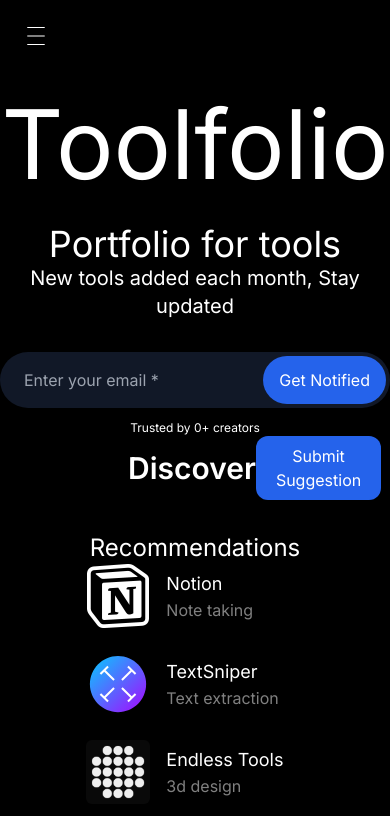
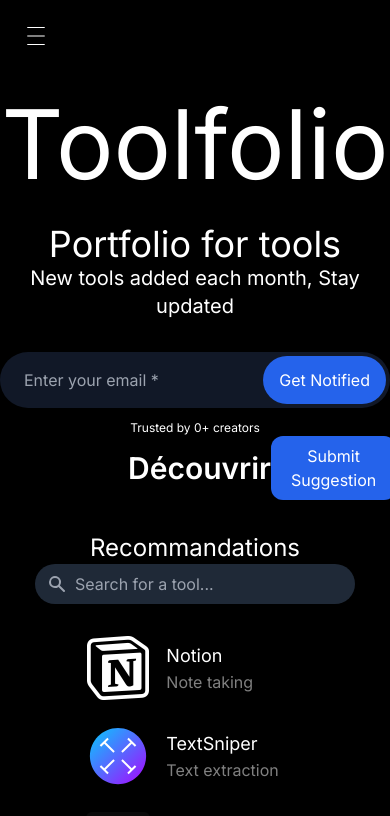
Before and after one commit to LeoDumas/Toolfolio_clone, a Next.js app: page / in a window 390 px wide. Shown: the top 816 px of the page. Built offline with nearby package versions, Linux system fonts and the light colour scheme.

Commit message:
Responsiveness + Search bar for discover page and Categories pages

```diff
--- /dev/null
+++ b/app/(routes)/categories/[category]/CategoryPageClient.tsx
@@ -0,0 +1,79 @@
+"use client";
+
+import { useState } from "react";
+import { Category, Tool } from "@/app/types";
+import ComplexAppCard from "@/components/ComplexAppCard";
+import LeftNavbar from "@/components/LeftNavbar";
+
+// To be able to search for a specific tool
+// In a separate file cause 'use client' deosn't work with dynamic routing
+export default function CategoryPageClient({
+  category,
+  tools,
+}: {
+  category: Category;
+  tools: Tool[];
+}) {
+  const [searchTerm, setSearchTerm] = useState("");
+
+  const filteredTools = tools.filter(
+    (tool) =>
+      tool.name.toLowerCase().includes(searchTerm.toLowerCase()) ||
+      tool.description.toLowerCase().includes(searchTerm.toLowerCase()) ||
+      tool.usage.toLowerCase().includes(searchTerm.toLowerCase())
+  );
+
+  const handleSearch = (event: React.ChangeEvent<HTMLInputElement>) => {
+    setSearchTerm(event.target.value);
+  };
+
+  return (
+    <main className="flex min-h-screen flex-col items-center pt-24 pb-24 lg:pl-80 bg-black text-white">
+      <LeftNavbar />
+      <div className=" flex flex-col md:flex-row w-full justify-between mb-6 px-1 sm:px-2 md:px-2 lg:px-20 xl:px-24">
+        <h1 className="text-3xl font-bold text-center mb-6 md:mb-0 md:text-left">
+          {/* Make sure the first letter is an uppercase */}
+          {category[0].toUpperCase() + category.slice(1)}
+        </h1>
+        <div className="w-full max-w-xs mx-auto md:mx-0 md:max-w-md">
+          <div className="relative">
+            <input
+              type="text"
+              placeholder="Search for a tool..."
+              value={searchTerm}
+              onChange={handleSearch}
+              className="w-full pl-10 pr-4 py-2 rounded-full bg-gray-800 text-white focus:outline-none focus:ring-2 focus:ring-gray-600"
+            />
+            <div className="absolute inset-y-0 left-0 pl-3 flex items-center pointer-events-none">
+              <svg
+                className="h-5 w-5 text-gray-400"
+                viewBox="0 0 20 20"
+                fill="currentColor"
+              >
+                <path
+                  fillRule="evenodd"
+                  d="M8 4a4 4 0 100 8 4 4 0 000-8zM2 8a6 6 0 1110.89 3.476l4.817 4.817a1 1 0 01-1.414 1.414l-4.816-4.816A6 6 0 012 8z"
+                  clipRule="evenodd"
+                />
+              </svg>
+            </div>
+          </div>
+        </div>
+      </div>
+
+      <div className="grid grid-cols-1 sm:grid-cols-2 lg:grid-cols-3 gap-6 w-full max-w-7xl px-4">
+        {filteredTools.map((tool) => (
+          <ComplexAppCard
+            key={tool.name}
+            name={tool.name}
+            usage={tool.usage}
+            description={tool.description}
+            url={tool.url}
+            format={tool.format}
+            type={tool.type}
+          />
+        ))}
+      </div>
+    </main>
+  );
+}
--- a/app/(routes)/categories/[category]/page.tsx
+++ b/app/(routes)/categories/[category]/page.tsx
@@ -1,7 +1,7 @@
+// page.tsx
 import { getToolsData } from "@/lib/getToolsData";
 import { Category } from "@/app/types";
-import ComplexAppCard from "@/components/ComplexAppCard";
-import LeftNavbar from "@/components/LeftNavbar";
+import CategoryPageClient from "./CategoryPageClient";
 
 export async function generateStaticParams() {
   const categories: Category[] = [
@@ -28,22 +28,6 @@
   );
 
   return (
-    <main className="flex min-h-screen flex-col items-center justify-between pt-24 pb-24 lg:pl-80 bg-black text-white">
-      <LeftNavbar />
-      <h1 className="text-3xl font-bold mb-6">{params.category}</h1>
-      <div className="grid grid-cols-1 sm:grid-cols-2 lg:grid-cols-3 gap-6 w-full max-w-7xl px-4">
-        {filteredTools.map((tool) => (
-          <ComplexAppCard
-            key={tool.name}
-            name={tool.name}
-            usage={tool.usage}
-            description={tool.description}
-            url={tool.url}
-            format={tool.format}
-            type={tool.type}
-          />
-        ))}
-      </div>
-    </main>
+    <CategoryPageClient category={params.category} tools={filteredTools} />
   );
 }
--- a/app/page.tsx
+++ b/app/page.tsx
@@ -1,26 +1,26 @@
+import { Suspense } from "react";
 import LeftNavbar from "@/components/LeftNavbar";
 import Hero from "@/components/Hero";
-import SimpleAppCard from "@/components/SimpleAppCard";
 import SuggestionButton from "@/components/SuggestionButton";
 import { getToolsData } from "@/lib/getToolsData";
+import ToolsList from "@/components/ToolsList";
 
 export default function Home() {
   const tools = getToolsData();
+
   return (
-    <main className="flex min-h-screen flex-col items-center justify-between pt-24 pb-24  lg:pl-80 bg-black text-white">
+    <main className="flex min-h-screen flex-col items-center justify-between pt-24 pb-24 lg:pl-80 bg-black text-white">
       <LeftNavbar />
       <Hero />
       <div className="flex items-center w-full justify-between mb-8 px-32">
-        <h1 className="text-left text-3xl font-semibold">Discover</h1>
+        <h1 className="text-left text-3xl font-semibold">Découvrir</h1>
         <SuggestionButton />
       </div>
 
-      <h2 className="text-2xl text-center">Recommendations</h2>
-      <section className="grid grid-cols-1 sm:grid-cols-2 lg:grid-cols-3 xl:grid-cols-4 gap-y-6 gap-x-8 sm:gap-x-16 md:gap-x-20">
-        {tools.map((card, index) => (
-          <SimpleAppCard key={index} {...card} />
-        ))}
-      </section>
+      <h2 className="text-2xl text-center">Recommandations</h2>
+      <Suspense fallback={<div>Chargement...</div>}>
+        <ToolsList initialTools={tools} />
+      </Suspense>
     </main>
   );
 }
--- /dev/null
+++ b/components/ToolsList.tsx
@@ -0,0 +1,37 @@
+"use client";
+
+import { useState } from "react";
+import SimpleAppCard from "@/components/SimpleAppCard";
+import SearchBar from "./ui/SearchBar";
+import { Tool } from "@/app/types";
+
+interface ToolsListProps {
+  initialTools: Tool[];
+}
+
+export default function ToolsList({ initialTools }: ToolsListProps) {
+  const [tools, setTools] = useState(initialTools);
+
+  const handleSearch = (query: string) => {
+    const filteredTools = initialTools.filter(
+      (tool) =>
+        tool.name.toLowerCase().includes(query.toLowerCase()) ||
+        tool.description.toLowerCase().includes(query.toLowerCase()) ||
+        tool.usage.toLowerCase().includes(query.toLowerCase())
+    );
+    setTools(filteredTools);
+  };
+
+  return (
+    <>
+      <div className="w-full flex justify-center mb-8">
+        <SearchBar onSearch={handleSearch} tools={initialTools} />
+      </div>
+      <section className="grid grid-cols-1 sm:grid-cols-2 lg:grid-cols-3 xl:grid-cols-4 gap-y-6 gap-x-8 sm:gap-x-16 md:gap-x-20">
+        {tools.map((card, index) => (
+          <SimpleAppCard key={index} {...card} />
+        ))}
+      </section>
+    </>
+  );
+}
--- /dev/null
+++ b/components/ui/SearchBar.tsx
@@ -0,0 +1,111 @@
+"use client";
+
+import React, { useState, useEffect, useRef } from "react";
+import { Tool } from "@/app/types";
+
+interface SearchBarProps {
+  onSearch: (query: string) => void;
+  tools: Tool[];
+}
+
+const SearchBar: React.FC<SearchBarProps> = ({ onSearch, tools }) => {
+  const [query, setQuery] = useState("");
+  const [suggestions, setSuggestions] = useState<string[]>([]);
+  const [showSuggestions, setShowSuggestions] = useState(false);
+  const searchBarRef = useRef<HTMLDivElement>(null);
+
+  useEffect(() => {
+    if (query.length > 1) {
+      const allSuggestions = tools.flatMap((tool) => [
+        tool.name,
+        tool.description,
+        tool.usage,
+      ]);
+      const filteredSuggestions = Array.from(
+        new Set(
+          allSuggestions.filter((suggestion) =>
+            suggestion.toLowerCase().includes(query.toLowerCase())
+          )
+        )
+      ).slice(0, 5); // Limiter à 5 suggestions
+      setSuggestions(filteredSuggestions);
+    } else {
+      setSuggestions([]);
+    }
+  }, [query, tools]);
+
+  useEffect(() => {
+    const handleClickOutside = (event: MouseEvent) => {
+      if (
+        searchBarRef.current &&
+        !searchBarRef.current.contains(event.target as Node)
+      ) {
+        setShowSuggestions(false);
+      }
+    };
+
+    document.addEventListener("mousedown", handleClickOutside);
+    return () => {
+      document.removeEventListener("mousedown", handleClickOutside);
+    };
+  }, []);
+
+  const handleSearch = (e: React.ChangeEvent<HTMLInputElement>) => {
+    const newQuery = e.target.value;
+    setQuery(newQuery);
+    onSearch(newQuery);
+    setShowSuggestions(true);
+  };
+
+  const handleSuggestionClick = (suggestion: string) => {
+    setQuery(suggestion);
+    onSearch(suggestion);
+    setShowSuggestions(false);
+  };
+
+  return (
+    <div
+      ref={searchBarRef}
+      className="w-full max-w-xs mx-auto md:mx-0 md:max-w-md"
+    >
+      <div className="relative">
+        <input
+          type="text"
+          placeholder="Search for a tool..."
+          value={query}
+          onChange={handleSearch}
+          onFocus={() => setShowSuggestions(true)}
+          className="w-full pl-10 pr-4 py-2 rounded-full bg-gray-800 text-white focus:outline-none focus:ring-2 focus:ring-gray-600"
+        />
+        <div className="absolute inset-y-0 left-0 pl-3 flex items-center pointer-events-none">
+          <svg
+            className="h-5 w-5 text-gray-400"
+            viewBox="0 0 20 20"
+            fill="currentColor"
+          >
+            <path
+              fillRule="evenodd"
+              d="M8 4a4 4 0 100 8 4 4 0 000-8zM2 8a6 6 0 1110.89 3.476l4.817 4.817a1 1 0 01-1.414 1.414l-4.816-4.816A6 6 0 012 8z"
+              clipRule="evenodd"
+            />
+          </svg>
+        </div>
+        {showSuggestions && suggestions.length > 0 && (
+          <ul className="absolute z-10 w-full mt-1 bg-gray-700 border border-gray-600 rounded-md shadow-lg">
+            {suggestions.map((suggestion, index) => (
+              <li
+                key={index}
+                onClick={() => handleSuggestionClick(suggestion)}
+                className="px-4 py-2 hover:bg-gray-600 cursor-pointer"
+              >
+                {suggestion}
+              </li>
+            ))}
+          </ul>
+        )}
+      </div>
+    </div>
+  );
+};
+
+export default SearchBar;
```
